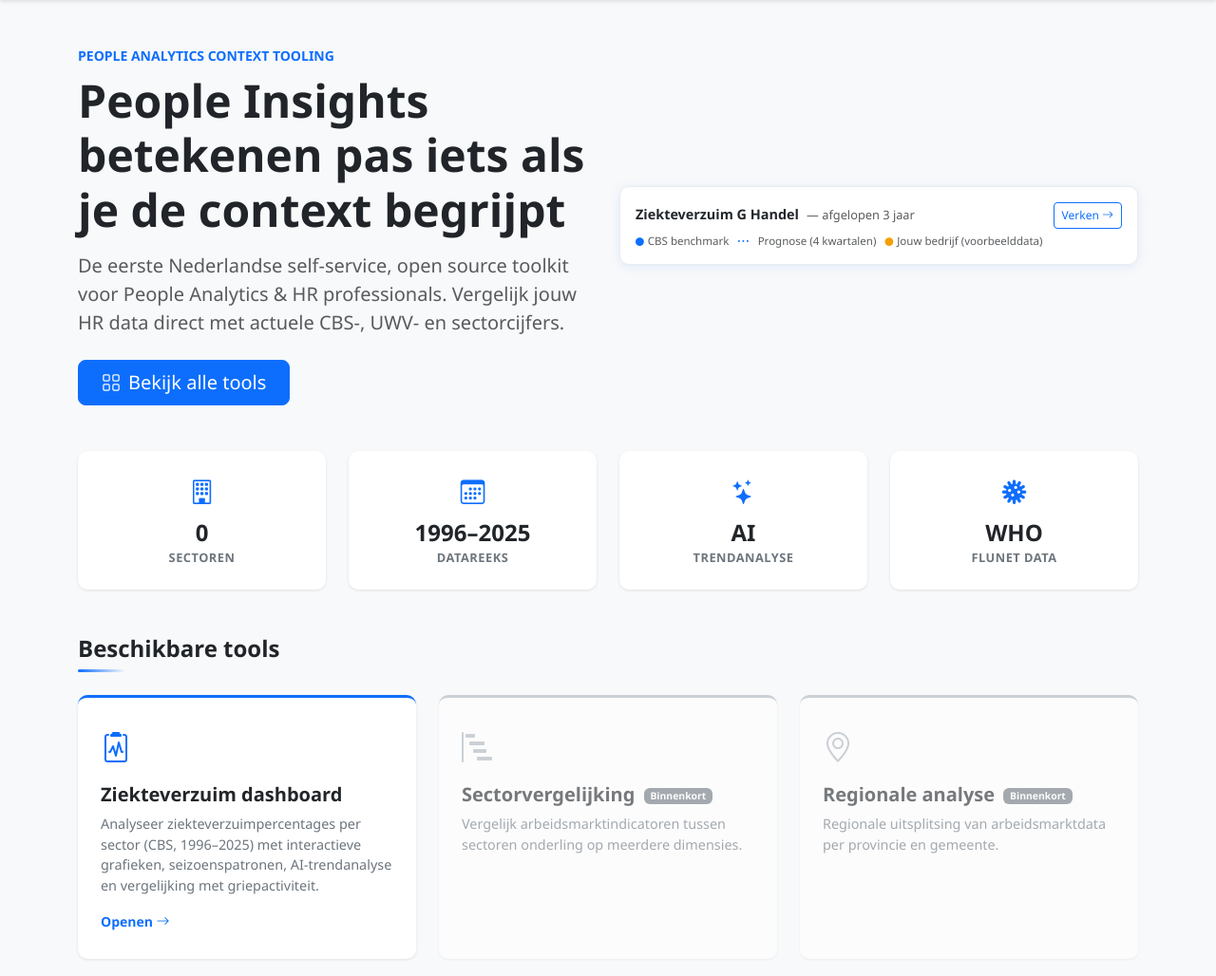
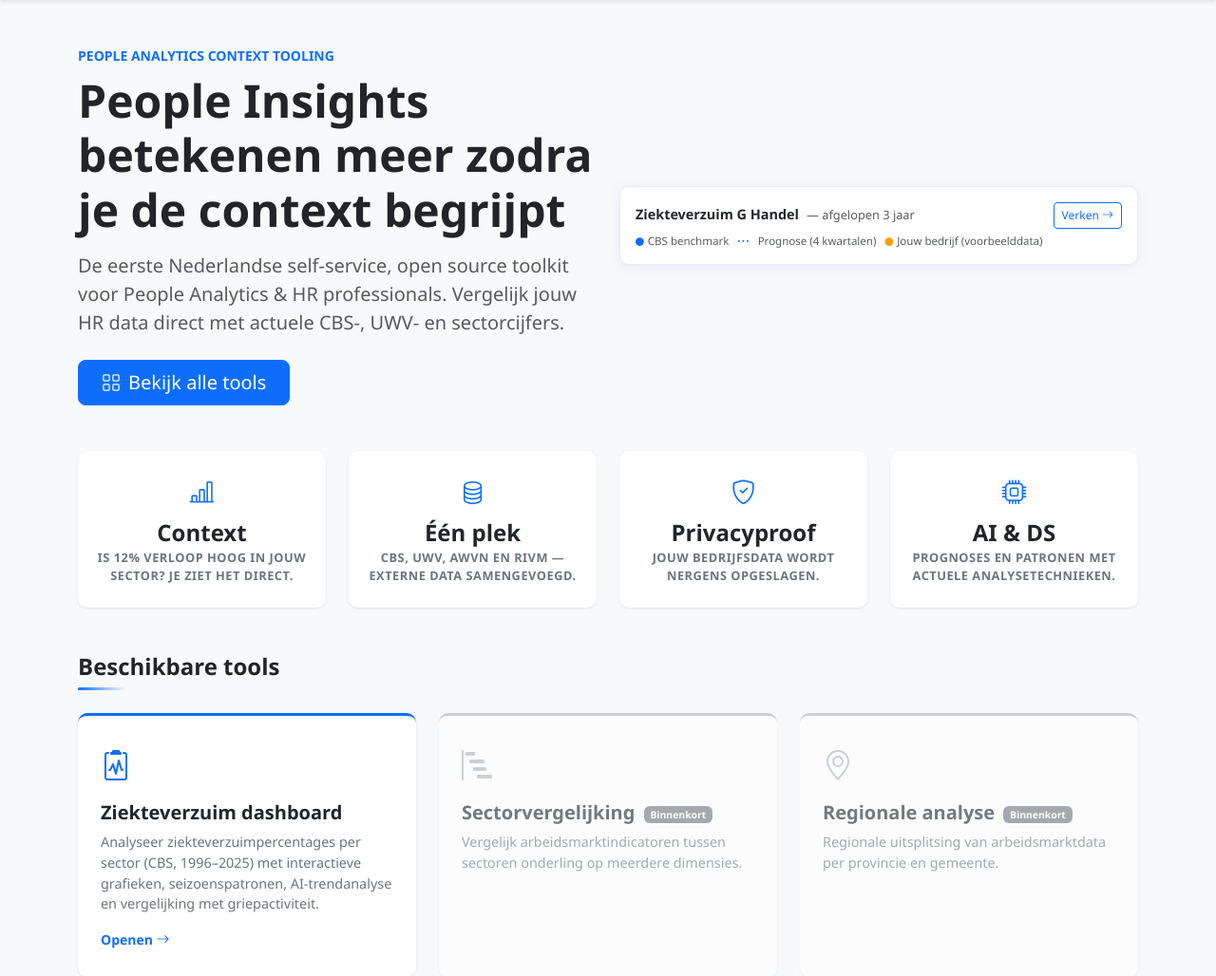
Before and after one commit to Rakkuun/labour-market-analysis, a Flask app: page / in a window 1280 px wide. Shown: the part 57-1085 px from the top of the page at 95% size. Run offline with Flask 3, Linux system fonts and the light colour scheme; data that the repository does not hold is empty; some libraries are stand-ins or nearby versions.

Commit message:
Change home page value proposition

```diff
--- a/templates/home.html
+++ b/templates/home.html
@@ -8,7 +8,7 @@
     <div class="row mb-5 align-items-center g-4">
         <div class="col-lg-6">
             <p class="text-primary fw-semibold mb-2 small text-uppercase letter-spacing-1">People Analytics Context Tooling</p>
-            <h1 class="display-5 fw-bold mb-3" style="color:#212529;">People Insights betekenen pas iets als je de context begrijpt</h1>
+            <h1 class="display-5 fw-bold mb-3" style="color:#212529;">People Insights betekenen meer zodra je de context begrijpt</h1>
             <p class="lead text-muted mb-4">De eerste Nederlandse self-service, open source toolkit voor People Analytics &amp; HR professionals. Vergelijk jouw HR data direct met actuele CBS-, UWV- en sectorcijfers.</p>
             <a href="/tools" class="btn btn-primary btn-lg px-4">
                 <i class="bi bi-grid me-2"></i>Bekijk alle tools
@@ -36,34 +36,34 @@
         </div>
     </div>
 
-    <!-- Stats -->
+    <!-- Value propositions -->
     <div class="row g-4 mb-5">
         <div class="col-6 col-md-3">
             <div class="stat-card">
-                <div class="stat-icon"><i class="bi bi-building"></i></div>
-                <div class="stat-value">{{ n_sectors }}</div>
-                <div class="stat-label">Sectoren</div>
+                <div class="stat-icon"><i class="bi bi-bar-chart-line"></i></div>
+                <div class="stat-value">Context</div>
+                <div class="stat-label">Is 12% verloop hoog in jouw sector? Je ziet het direct.</div>
             </div>
         </div>
         <div class="col-6 col-md-3">
             <div class="stat-card">
-                <div class="stat-icon"><i class="bi bi-calendar3"></i></div>
-                <div class="stat-value">{{ min_year }}–{{ max_year }}</div>
-                <div class="stat-label">Datareeks</div>
+                <div class="stat-icon"><i class="bi bi-database"></i></div>
+                <div class="stat-value">Één plek</div>
+                <div class="stat-label">CBS, UWV, AWVN en RIVM — externe data samengevoegd.</div>
             </div>
         </div>
         <div class="col-6 col-md-3">
             <div class="stat-card">
-                <div class="stat-icon"><i class="bi bi-stars"></i></div>
-                <div class="stat-value">AI</div>
-                <div class="stat-label">Trendanalyse</div>
+                <div class="stat-icon"><i class="bi bi-shield-check"></i></div>
+                <div class="stat-value">Privacyproof</div>
+                <div class="stat-label">Jouw bedrijfsdata wordt nergens opgeslagen.</div>
             </div>
         </div>
         <div class="col-6 col-md-3">
             <div class="stat-card">
-                <div class="stat-icon"><i class="bi bi-virus"></i></div>
-                <div class="stat-value">WHO</div>
-                <div class="stat-label">FluNet data</div>
+                <div class="stat-icon"><i class="bi bi-cpu"></i></div>
+                <div class="stat-value">AI & DS</div>
+                <div class="stat-label">Prognoses en patronen met actuele analysetechnieken.</div>
             </div>
         </div>
     </div>
```
